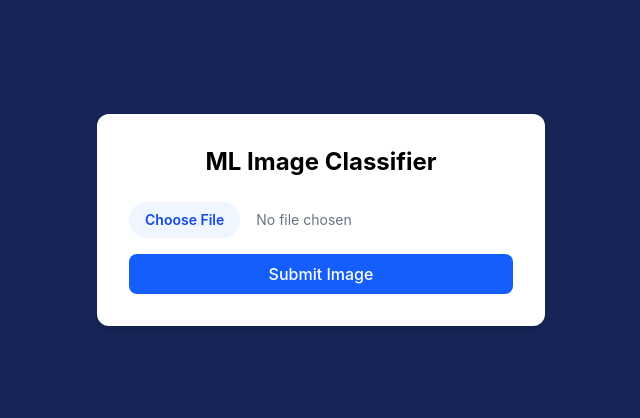
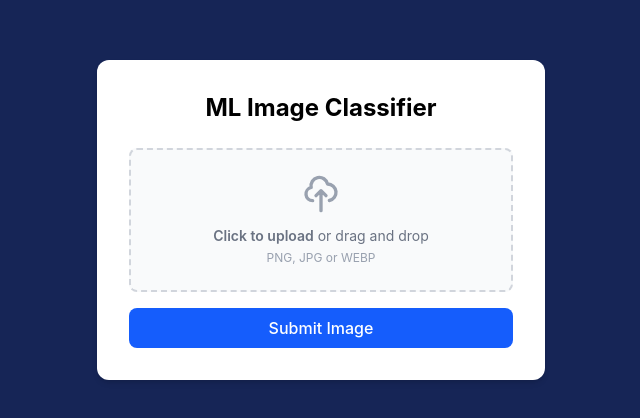
Before and after one commit to raahemn/cloud-ml-inference-benchmark, a React app in the folder frontend/: page / in a window 1280 px wide. Shown: the part 180-598 px from the top of the page, without its empty margins (319-959 px from the left). Built offline with nearby package versions, Linux system fonts and the light colour scheme; the HTML template or start-up script is replaced by a standard one.

Commit message:
added feature to drag and drop images

```diff
--- a/frontend/src/App.jsx
+++ b/frontend/src/App.jsx
@@ -5,35 +5,64 @@ function App() {
   const [preview, setPreview] = useState(null);
   const [result, setResult] = useState(null);
   const [loading, setLoading] = useState(false);
+  const [isDragging, setIsDragging] = useState(false); // New state for UI feedback
 
-  // Handle file selection and generate a preview
-  const handleFileChange = (e) => {
-    const file = e.target.files[0];
-    if (file) {
+  // Helper to process the file (shared by input and drag-and-drop)
+  const processFile = (file) => {
+    if (file && file.type.startsWith('image/')) {
       setImage(file);
       setPreview(URL.createObjectURL(file));
-      setResult(null); // Clear previous results
+      setResult(null);
     }
   };
 
-  // Submit image to the ML API
+  const handleFileChange = (e) => {
+    const file = e.target.files[0];
+    processFile(file);
+  };
+
+  // Drag and Drop Handlers
+  const handleDragOver = (e) => {
+    e.preventDefault();
+    e.stopPropagation();
+  };
+
+  const handleDragEnter = (e) => {
+    e.preventDefault();
+    e.stopPropagation();
+    setIsDragging(true);
+  };
+
+  const handleDragLeave = (e) => {
+    e.preventDefault();
+    e.stopPropagation();
+    setIsDragging(false);
+  };
+
+  const handleDrop = (e) => {
+    e.preventDefault();
+    e.stopPropagation();
+    setIsDragging(false);
+
+    const file = e.dataTransfer.files[0];
+    processFile(file);
+  };
+
   const handleSubmit = async (e) => {
     e.preventDefault();
     if (!image) return;
 
     setLoading(true);
     const formData = new FormData();
-    formData.append('file', image); // 'file' is the common key name for ML APIs
+    formData.append('file', image);
 
     try {
-      // Replace with your actual API endpoint
-      const response = await fetch('http://localhost:8000/predict', {
+      const response = await fetch('http://127.0.0.1:8000/predict', {
         method: 'POST',
         body: formData,
       });
 
       const data = await response.json();
-      // Assuming your API returns { "label": "Golden Retriever" }
       setResult(data.label);
     } catch (error) {
       console.error("Error classifying image:", error);
@@ -49,12 +78,33 @@ function App() {
         <h1 className="text-2xl font-bold mb-6">ML Image Classifier</h1>
 
         <form onSubmit={handleSubmit} className="space-y-4">
-          <input
-            type="file"
-            accept="image/*"
-            onChange={handleFileChange}
-            className="block w-full text-sm text-gray-500 file:mr-4 file:py-2 file:px-4 file:rounded-full file:border-0 file:text-sm file:font-semibold file:bg-blue-50 file:text-blue-700 hover:file:bg-blue-100"
-          />
+          {/* Drag and Drop Zone */}
+          <div
+            onDragOver={handleDragOver}
+            onDragEnter={handleDragEnter}
+            onDragLeave={handleDragLeave}
+            onDrop={handleDrop}
+            className={`relative border-2 border-dashed rounded-lg p-6 transition-colors ${
+              isDragging ? 'border-blue-500 bg-blue-50' : 'border-gray-300 bg-gray-50'
+            }`}
+          >
+            <input
+              type="file"
+              accept="image/*"
+              onChange={handleFileChange}
+              className="absolute inset-0 w-full h-full opacity-0 cursor-pointer"
+            />
+
+            <div className="flex flex-col items-center">
+              <svg className="w-10 h-10 mb-3 text-gray-400" fill="none" stroke="currentColor" viewBox="0 0 24 24">
+                <path strokeLinecap="round" strokeLinejoin="round" strokeWidth="2" d="M7 16a4 4 0 01-.88-7.903A5 5 0 1115.9 6L16 6a5 5 0 011 9.9M15 13l-3-3m0 0l-3 3m3-3v12" />
+              </svg>
+              <p className="mb-1 text-sm text-gray-500">
+                <span className="font-semibold">Click to upload</span> or drag and drop
+              </p>
+              <p className="text-xs text-gray-400">PNG, JPG or WEBP</p>
+            </div>
+          </div>
 
           {preview && (
             <div className="mt-4">
```
Also changed, not shown: 1 other file (tests, documents, lock files or other folders).
